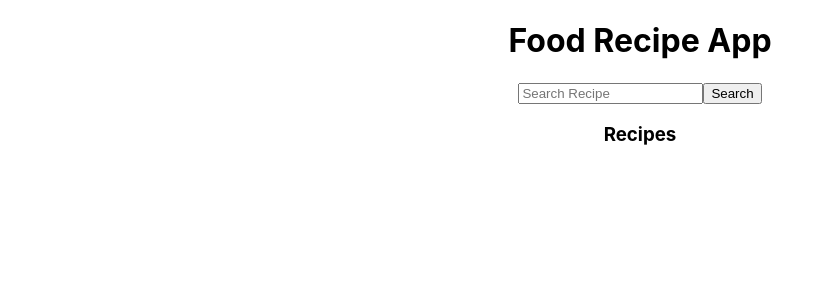
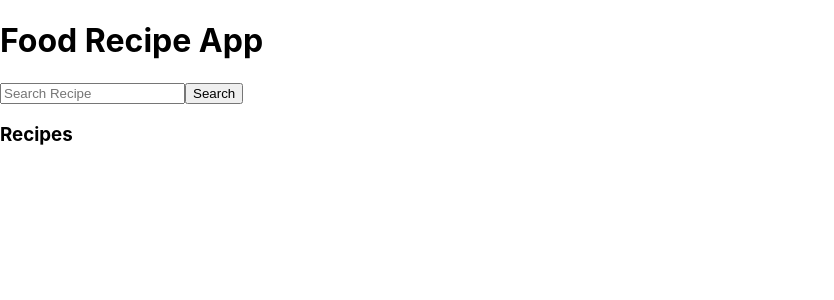
Before and after one commit to Bereket-U/food-recipe-app-api, a React (Create React App) app: page / in a window 1280 px wide. Shown: the top 300 px of the page, without its empty margins (0-834 px from the left). Built offline with nearby package versions, Linux system fonts and the light colour scheme.

Commit message:
remove app class

```diff
--- a/src/App.js
+++ b/src/App.js
@@ -38,7 +38,7 @@ function App() {
   };
 
   return (
-    <div className="App">
+    <div className="">
       <h1>Food Recipe App</h1>
       <Alert alert={alert} />
       <form onSubmit={searchRecipe}>
```
